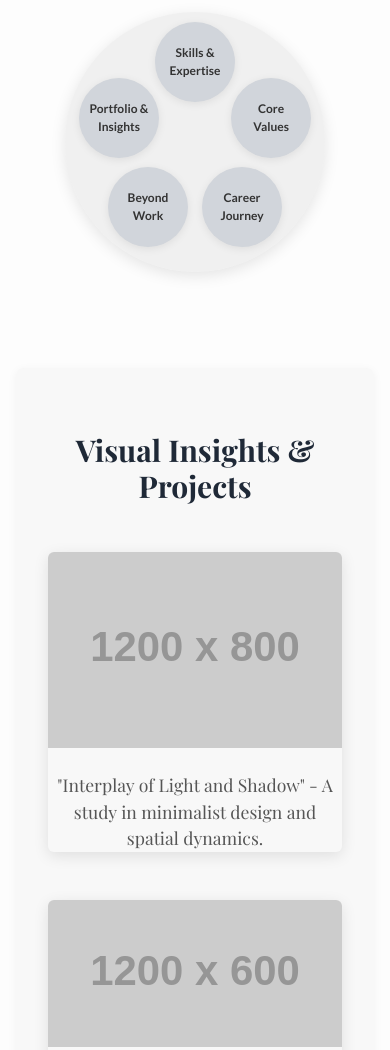
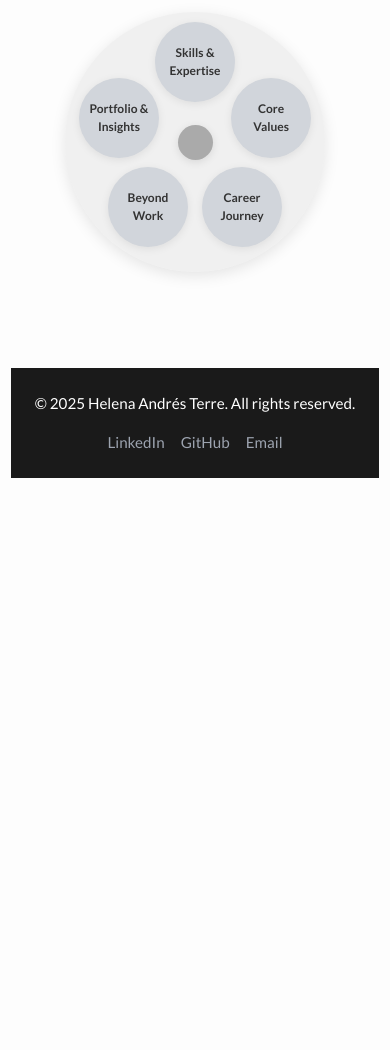
Before and after one commit to helenaandres/helenaandres.github.io, a plain HTML site: page index.html in a window 390 px wide. Shown: the part 960-2010 px from the top of the page. After the commit the page ends 1438 px from the top, so only its background shows below. Drawn offline with nearby package versions, Linux system fonts and the light colour scheme; placeholder pictures from the web are drawn by us.

```diff
--- a/index.html
+++ b/index.html
@@ -12,7 +12,7 @@
     <style>
         body {
             font-family: 'Lato', sans-serif; /* Body font */
-            background-color: #FDFDFD; /* Very light, almost white background */
+            background-color: #FDFDFD; /* Very light, almost white white background */
             color: #222222; /* Very dark grey for main text */
             overflow-x: hidden; /* Prevent horizontal scroll */
             font-size: 0.95rem; /* Slightly smaller base font size */
@@ -100,21 +100,27 @@
             color: #1A1A1A; /* Even darker on hover */
         }
 
-        /* Button Container for Circular Layout */
+        /* Button Circle Container for Rotation */
         .button-circle-container {
             position: relative;
-            width: 300px; /* Slightly smaller base size for the circle */
+            width: 300px; /* Base size for the circle */
             height: 300px;
             display: flex;
             align-items: center;
             justify-content: center;
             border-radius: 9999px; /* Makes the container circular */
             background-color: rgba(220, 220, 220, 0.4); /* Light, semi-transparent grey */
-            transition: all 0.4s ease-in-out;
-            transform: scale(1);
+            /* Default fast transitions for hover effects (transform for scale) */
+            transition: transform 0.4s ease-in-out, box-shadow 0.4s ease-in-out;
+            transform-origin: center center; /* Ensure rotation is around its center */
             box-shadow: 0 4px 15px rgba(0, 0, 0, 0.1);
             margin-top: 3rem; /* Space below chatbot */
             flex-shrink: 0; /* Prevent shrinking on smaller screens */
+        }
+
+        /* Class for slow rotation */
+        .button-circle-container.rotating {
+            transition: transform 0.8s ease-in-out; /* Slower transition for rotation (0.8s) */
         }
 
         .button-circle-container:hover {
@@ -128,7 +134,7 @@
             background-color: #D1D5DB; /* Light grey for buttons */
             color: #333333; /* Dark grey text */
             box-shadow: 0 2px 8px rgba(0, 0, 0, 0.08);
-            transition: all 0.3s ease;
+            transition: all 0.3s ease; /* Only for hover effects, not rotation */
             border-radius: 9999px; /* Make buttons circular */
             display: flex;
             align-items: center;
@@ -146,6 +152,32 @@
             box-shadow: 0 4px 12px rgba(0, 0, 0, 0.15);
             transform: scale(1.05); /* Subtle growth on hover */
         }
+
+        /* Inner Circle Button */
+        .inner-circle-button {
+            position: absolute;
+            width: 40px; /* Half of previous size */
+            height: 40px; /* Half of previous size */
+            background-color: #AAAAAA; /* Default medium grey */
+            border-radius: 9999px;
+            cursor: pointer;
+            display: flex;
+            align-items: center;
+            justify-content: center;
+            box-shadow: 0 2px 8px rgba(0, 0, 0, 0.1);
+            transition: background-color 0.3s ease, transform 0.2s ease, box-shadow 0.3s ease;
+            z-index: 5; /* Ensure it's above the main circle container but below buttons */
+        }
+        .inner-circle-button:hover {
+            background-color: #888888; /* Darker grey on hover */
+            transform: scale(1.05);
+            box-shadow: 0 4px 12px rgba(0, 0, 0, 0.15);
+        }
+        .inner-circle-button:active {
+            transform: scale(0.98);
+            box-shadow: 0 1px 5px rgba(0, 0, 0, 0.1);
+        }
+
 
         /* Chatbot Specific Styles */
         .chatbot-window {
@@ -177,38 +209,12 @@
                 height: 80px;
                 font-size: 0.75rem;
             }
+            .inner-circle-button {
+                width: 35px; /* Smaller inner circle on mobile */
+                height: 35px;
+            }
         }
 
-        /* Image embedding styles */
-        .image-section {
-            padding: 4rem 2rem; /* Ample padding */
-            background-color: #F8F8F8; /* Light grey background for image sections */
-            border-radius: 0.5rem;
-            box-shadow: 0 2px 10px rgba(0,0,0,0.05);
-            margin-bottom: 4rem;
-        }
-        .image-container {
-            width: 100%;
-            max-width: 900px; /* Max width for images */
-            margin: 0 auto; /* Center images */
-            overflow: hidden;
-            border-radius: 0.375rem; /* subtle rounded corners */
-            box-shadow: 0 4px 15px rgba(0,0,0,0.1);
-        }
-        .image-container img {
-            width: 100%;
-            height: auto;
-            display: block;
-            object-fit: cover; /* Ensure image covers container */
-        }
-        .image-caption {
-            font-family: 'Playfair Display', serif;
-            font-size: 1.1rem;
-            color: #555555;
-            margin-top: 1.5rem;
-            text-align: center;
-            line-height: 1.5;
-        }
         /* Specific style for the intro paragraph to make it smaller */
         .intro-text {
             font-size: 0.9rem; /* Approximately half of the previous text-lg (1.125rem) */
@@ -225,7 +231,7 @@
                  onerror="this.onerror=null;this.src='https://placehold.co/32x32/E0E0E0/6B7280?text=Saturn';"
                  style="filter: grayscale(100%) brightness(50%);">
         </a>
-        <div class="burger-icon md:hidden" id="burgerIcon">
+        <div class="burger-icon" id="burgerIcon">
             <div></div>
             <div></div>
             <div></div>
@@ -272,38 +278,17 @@
         </section>
 
         <!-- Navigation Buttons Arranged in a Circle -->
-        <section class="button-circle-container">
+        <section class="button-circle-container" data-rotation="0">
             <!-- Buttons are positioned dynamically with JavaScript for equal spacing -->
             <a href="skills.html" class="futuristic-button" data-angle="0">Skills & Expertise</a>
             <a href="values.html" class="futuristic-button" data-angle="72">Core Values</a>
             <a href="career.html" class="futuristic-button" data-angle="144">Career Journey</a>
             <a href="interests.html" class="futuristic-button" data-angle="216">Beyond Work</a>
             <a href="portfolio.html" class="futuristic-button" data-angle="288">Portfolio & Insights</a>
-        </section>
 
-        <!-- Section for Image Examples -->
-        <section class="image-section w-full max-w-4xl mx-auto mt-24">
-            <h2 class="text-3xl font-bold text-gray-800 mb-12 text-center">Visual Insights & Projects</h2>
-
-            <div class="image-container mb-12">
-                <img src="https://placehold.co/1200x800/E0E0E0/555555?text=Architectural+Concept+1" alt="Architectural Concept 1">
-                <p class="image-caption">
-                    "Interplay of Light and Shadow" - A study in minimalist design and spatial dynamics.
-                </p>
-            </div>
-
-            <div class="image-container mb-12">
-                <img src="https://placehold.co/1200x600/D1D1D1/444444?text=Abstract+Geometry+2" alt="Abstract Geometry 2">
-                <p class="image-caption">
-                    "Algorithmic Forms" - Exploring complex geometries generated through computational processes.
-                </p>
-            </div>
-
-            <div class="image-container">
-                <img src="https://placehold.co/1000x1000/C0C0C0/333333?text=Urban+Landscape+3" alt="Urban Landscape 3">
-                <p class="image-caption">
-                    "Urban Echoes" - Capturing the serene yet intricate patterns of cityscapes.
-                </p>
+            <!-- Smaller Inner Circle Button -->
+            <div id="inner-circle-button" class="inner-circle-button">
+                <!-- No text inside -->
             </div>
         </section>
 
@@ -331,6 +316,8 @@
             const buttons = document.querySelectorAll('.futuristic-button');
             const burgerIcon = document.getElementById('burgerIcon');
             const mobileNav = document.getElementById('mobileNav');
+            const innerCircleButton = document.getElementById('inner-circle-button');
+
 
             // IMPORTANT: Replace this with the actual URL of your deployed serverless function!
             const CHATBOT_API_URL = 'https://helena-chatbot-api.vercel.app/api/chatbot'; // <<< REPLACE THIS WITH YOUR ACTUAL DEPLOYED URL
@@ -359,6 +346,7 @@
 
                     button.style.left = `${x}px`;
                     button.style.top = `${y}px`;
+                    // No individual button rotation transform here, as rotation is handled by parent container
                 });
             }
 
@@ -378,6 +366,32 @@
                     mobileNav.classList.remove('open');
                     burgerIcon.classList.remove('open');
                 });
+            });
+
+            // Inner circle button click to rotate outer buttons
+            innerCircleButton.addEventListener('click', () => {
+                let currentContainerRotation = parseFloat(buttonContainer.dataset.rotation || 0);
+                const numberOfButtons = buttons.length;
+                const randomOffsetIndex = Math.floor(Math.random() * numberOfButtons);
+                const randomOffsetAngle = randomOffsetIndex * (360 / numberOfButtons);
+
+                // Calculate the new total rotation for the container
+                currentContainerRotation += (360 + randomOffsetAngle);
+
+                // Add the rotating class to enable the slow transition
+                buttonContainer.classList.add('rotating');
+                buttonContainer.style.transform = `rotate(${currentContainerRotation}deg)`;
+                buttonContainer.dataset.rotation = currentContainerRotation; // Store the new rotation
+
+                // Apply counter-rotation to each button to keep text horizontal
+                buttons.forEach(button => {
+                    button.style.transform = `rotate(-${currentContainerRotation}deg)`;
+                });
+
+                // Remove the rotating class after the animation completes
+                setTimeout(() => {
+                    buttonContainer.classList.remove('rotating');
+                }, 800); // Match the transition duration (0.8 seconds)
             });
 
 
```
